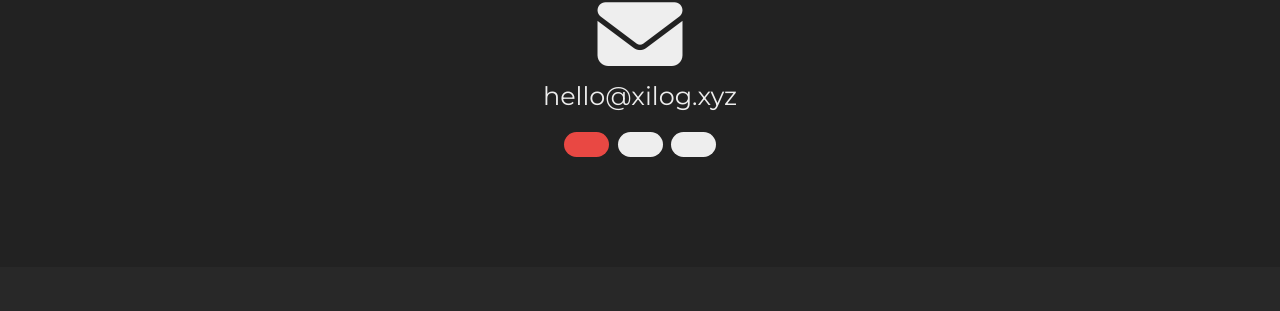
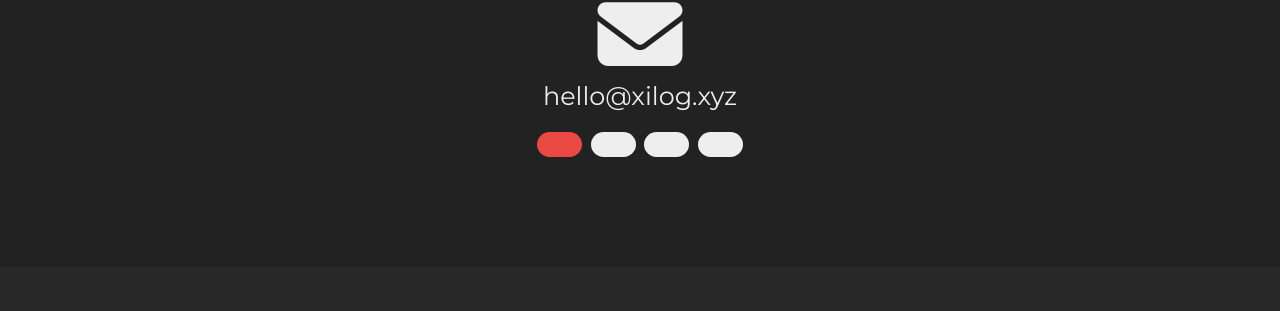
Before and after one commit to alanrme/xilog, a Jekyll site: the page built from index.html, in a window 1280 px wide. Shown: the part 2417-2728 px from the top of the page. Built offline with Jekyll 4.4.1, drawn with Linux system fonts in a browser that asks for light colours; nearby versions of some CDN libraries.

Commit message:
visual improvements and github

```diff
--- a/css/style.scss
+++ b/css/style.scss
@@ -676,7 +676,7 @@
 	background-color: #aaa;
 	border-radius: 999px;
 	display: inline-block;
-	transition: background-color 0.5s ease;
+	transition: background-color 0.3s ease;
 }
 body.dark .dot {
 	background-color: #eee;
@@ -685,6 +685,7 @@
 #mailh.active, #mailh:hover { background-color: #e94843; }
 #discordh.active, #discordh:hover { background-color: #7289DA; }
 #twitterh.active, #twitterh:hover { background-color: #1DA1F2; }
+#githubh.active, #githubh:hover { background-color: #24292e; border: 2px solid #eee; }
 
 
 
@@ -768,11 +769,11 @@
 
 
 
-a .twitter, a .mail, a .discord {
+a .social{
 	text-shadow: 0px 0px 0px rgba(0,0,0,0.2);
 	color: #aaaaaa;
 	-webkit-transition: 0.5s;
-	transition: 0.5s;
+	transition: 0.3s;
 }
 a .twitter:hover {
 	text-shadow: 0px 2px 4px rgba(0,0,0,0.2);
@@ -785,6 +786,10 @@
 a .discord:hover {
 	text-shadow: 0px 2px 4px rgba(0,0,0,0.2);
 	color: #7289DA;
+}
+a .github:hover {
+	text-shadow: 0px 2px 4px rgba(0,0,0,0.2);
+	color: #24292e;
 }
 
 
--- a/index.html
+++ b/index.html
@@ -186,23 +186,30 @@
             <!-- icons -->
             <div class="slide">
                 <a target="_blank" href="mailto:alanrd772@gmail.com">
-                    <i class="fas fa-envelope mail" style="font-size: 5rem"></i>
+                    <i class="fas fa-envelope social mail" style="font-size: 5rem"></i>
                 </a>
                 <p>hello@xilog.xyz</p>
             </div>
 
             <div class="slide">
                 <a>
-                    <i class="fab fa-discord discord" style="font-size: 5rem"></i>
+                    <i class="fab fa-discord social discord" style="font-size: 5rem"></i>
                 </a>
                 <p>Xilog#6392</p>
             </div>
 
             <div class="slide">
                 <a rel=”noreferrer noopener” target="_blank" href="https://twitter.com/@XilogOfficial">
-                    <i class="fab fa-twitter twitter" style="font-size: 5rem"></i>
+                    <i class="fab fa-twitter social twitter" style="font-size: 5rem"></i>
                 </a>
                 <p>@XilogOfficial</p>
+            </div>
+
+            <div class="slide">
+                <a rel=”noreferrer noopener” target="_blank" href="https://github.com/XilogOfficial">
+                    <i class="fab fa-github social github" style="font-size: 5rem"></i>
+                </a>
+                <p>XilogOfficial</p>
             </div>
         </div>
 
@@ -211,6 +218,7 @@
             <span id="mailh" class="dot" onclick="currentSlide(1)"></span>
             <span id="discordh" class="dot" onclick="currentSlide(2)"></span>
             <span id="twitterh" class="dot" onclick="currentSlide(3)"></span>
+            <span id="githubh" class="dot" onclick="currentSlide(4)"></span>
         </div>
 
         <script>
```
